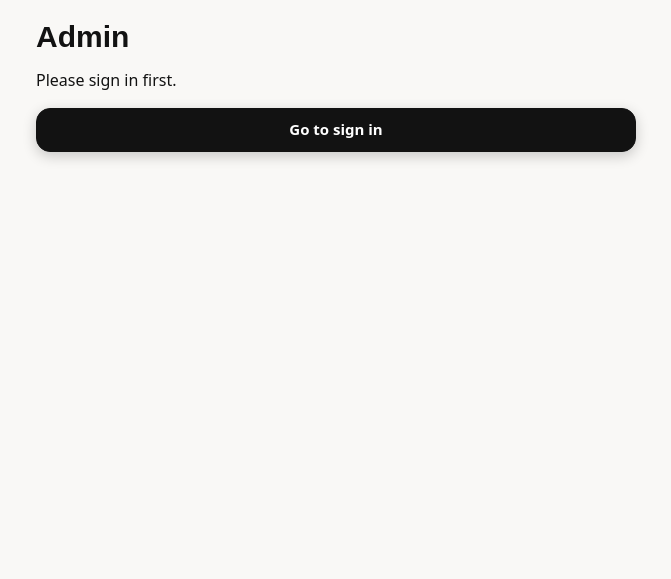
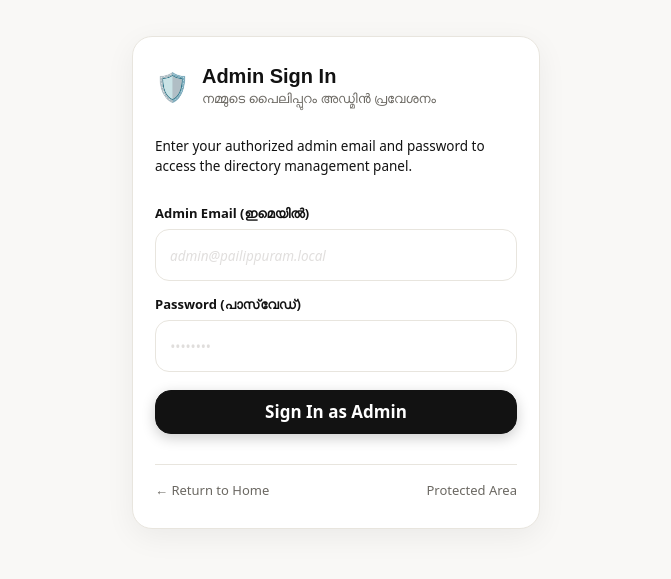
Before and after one commit to zaamil-ahammed/pailippuram, a Next.js app: page /admin in a window 1280 px wide. Shown: the top 579 px of the page, without its empty margins (304-975 px from the left). Built offline with nearby package versions, Linux system fonts and the light colour scheme; no server answers; a web font is replaced by a local one.

Commit message:
refactor: harden admin authentication and gate logic
Strengthened admin access control by requiring strict credential verification, implementing robust auth state handling with timeouts in `AdminGate`, and updating mock store defaults to improve security and reliability.

```diff
--- a/components/AdminGate.js
+++ b/components/AdminGate.js
@@ -1,51 +1,268 @@
 'use client';
-import { createContext, useContext, useEffect, useState } from 'react';
-import Link from 'next/link';
+import { createContext, useContext, useEffect, useState, useCallback } from 'react';
 import { supabase } from '../lib/supabase';
 
 const AdminContext = createContext(null);
 export const useAdmin = () => useContext(AdminContext);
 
-// Wraps every /admin page. Shows the page only to a signed-in admin.
-// This is a convenience: the real protection is the database rules (is_admin()).
+// Wraps every /admin page. Strictly verifies that the user is an authorized admin.
+// Never stalls on "Checking sign-in...": has a hard timeout and error boundaries.
+// Never allows single-button bypass: requires valid email and password credentials.
 export default function AdminGate({ children }) {
   const [state, setState] = useState({ status: 'loading', user: null });
+  const [loginEmail, setLoginEmail] = useState('');
+  const [loginPassword, setLoginPassword] = useState('');
+  const [loginError, setLoginError] = useState('');
+  const [isSubmitting, setIsSubmitting] = useState(false);
+
+  const checkAuth = useCallback(async () => {
+    try {
+      // 1. Fetch authenticated user with a 1.5s timeout safety race
+      const userPromise = supabase.auth.getUser();
+      const timeoutFallback = new Promise((resolve) =>
+        setTimeout(() => resolve({ data: { user: null }, timedOut: true }), 1500)
+      );
+
+      const userRes = await Promise.race([userPromise, timeoutFallback]);
+      const user = userRes?.data?.user;
+
+      if (!user) {
+        setState({ status: 'out', user: null });
+        return;
+      }
+
+      // 2. Verify admin rights
+      const rpcPromise = supabase.rpc('is_admin');
+      const rpcTimeout = new Promise((resolve) =>
+        setTimeout(() => resolve({ data: false, timedOut: true }), 1500)
+      );
+
+      const rpcRes = await Promise.race([rpcPromise, rpcTimeout]);
+      const isAllowed = Boolean(
+        rpcRes?.data === true ||
+        user?.role === 'admin' ||
+        user?.app_metadata?.role === 'admin' ||
+        user?.user_metadata?.role === 'admin'
+      );
+
+      if (isAllowed) {
+        setState({ status: 'ok', user });
+      } else {
+        setState({ status: 'denied', user });
+      }
+    } catch (err) {
+      console.warn('[AdminGate] Auth verification error:', err);
+      setState({ status: 'out', user: null });
+    }
+  }, []);
 
   useEffect(() => {
-    let cancelled = false;
-    (async () => {
-      const { data } = await supabase.auth.getUser();
-      if (!data?.user) return !cancelled && setState({ status: 'out', user: null });
-      const { data: ok } = await supabase.rpc('is_admin');
-      if (!cancelled) setState({ status: ok ? 'ok' : 'denied', user: data.user });
-    })();
+    let active = true;
+
+    // Safety timeout: transition out of loading within 2 seconds no matter what
+    const safetyTimer = setTimeout(() => {
+      if (active) {
+        setState((prev) => (prev.status === 'loading' ? { status: 'out', user: null } : prev));
+      }
+    }, 2000);
+
+    checkAuth().catch(() => {
+      if (active) setState({ status: 'out', user: null });
+    });
+
     return () => {
-      cancelled = true;
+      active = false;
+      clearTimeout(safetyTimer);
     };
-  }, []);
+  }, [checkAuth]);
+
+  async function handleSignIn(e) {
+    e.preventDefault();
+    setIsSubmitting(true);
+    setLoginError('');
+
+    try {
+      const email = loginEmail.trim();
+      const password = loginPassword.trim();
+
+      if (!email) {
+        setLoginError('Please enter your admin email address.');
+        setIsSubmitting(false);
+        return;
+      }
+
+      if (!password) {
+        setLoginError('Please enter your admin password.');
+        setIsSubmitting(false);
+        return;
+      }
+
+      const { data, error } = await supabase.auth.signInWithPassword({ email, password });
+
+      if (error || !data?.user) {
+        setLoginError(error?.message || 'Invalid email or password. Please verify credentials.');
+        setIsSubmitting(false);
+        return;
+      }
+
+      // Re-check authentication immediately with newly granted credentials
+      await checkAuth();
+    } catch (err) {
+      setLoginError(err?.message || 'Sign in failed. Please try again.');
+    } finally {
+      setIsSubmitting(false);
+    }
+  }
 
   async function signOut() {
-    await supabase.auth.signOut();
-    window.location.href = '/login';
+    try {
+      await supabase.auth.signOut();
+    } catch {
+      // ignore
+    }
+    setState({ status: 'out', user: null });
   }
 
-  if (state.status === 'loading') return <div className="page"><main className="body"><p className="muted">Checking sign-in...</p></main></div>;
-  if (state.status === 'out')
+  // 1. Loading state (Never stuck: auto-transitions or user can click Cancel)
+  if (state.status === 'loading') {
     return (
-      <div className="page"><main className="body">
-        <h1>Admin</h1>
-        <p>Please sign in first.</p>
-        <Link className="btn dark" href="/login">Go to sign in</Link>
-      </main></div>
+      <div className="page">
+        <main className="body" style={{ padding: '48px 16px', maxWidth: 440, margin: '0 auto', textAlign: 'center' }}>
+          <div className="card" style={{ padding: '32px 24px', borderRadius: 20 }}>
+            <div
+              style={{
+                display: 'inline-block',
+                width: 32,
+                height: 32,
+                border: '3px solid var(--border)',
+                borderTopColor: 'var(--gold-dark)',
+                borderRadius: '50%',
+                animation: 'spin 0.8s linear infinite',
+                marginBottom: 16,
+              }}
+            />
+            <h2 style={{ fontSize: 18, margin: '0 0 6px' }}>Checking sign-in...</h2>
+            <p className="muted small" style={{ margin: '0 0 20px' }}>
+              Verifying admin credentials · കാത്തിരിക്കുക
+            </p>
+            <button
+              type="button"
+              className="btn"
+              onClick={() => setState({ status: 'out', user: null })}
+              style={{ fontSize: 12.5 }}
+            >
+              Cancel & Show Sign In Form
+            </button>
+          </div>
+        </main>
+      </div>
     );
-  if (state.status === 'denied')
+  }
+
+  // 2. Not signed in: Show standard, credential-protected sign-in form
+  // No single-button bypass: requires both email and password!
+  if (state.status === 'out') {
     return (
-      <div className="page"><main className="body">
-        <h1>No access</h1>
-        <p>This account is not an admin.</p>
-        <button type="button" className="btn" onClick={signOut}>Sign out</button>
-      </main></div>
+      <div className="page">
+        <main className="body" style={{ padding: '36px 16px', maxWidth: 440, margin: '0 auto' }}>
+          <div className="card" style={{ padding: '28px 22px', borderRadius: 20, boxShadow: '0 8px 30px rgba(0,0,0,0.06)' }}>
+            <div style={{ display: 'flex', alignItems: 'center', gap: 12, marginBottom: 18 }}>
+              <span style={{ fontSize: 28 }} role="img" aria-label="Lock">🛡️</span>
+              <div>
+                <h1 style={{ margin: 0, fontSize: 20, fontWeight: 700 }}>Admin Sign In</h1>
+                <p className="muted small" style={{ margin: '2px 0 0' }}>നമ്മുടെ പൈലിപ്പുറം അഡ്മിൻ പ്രവേശനം</p>
+              </div>
+            </div>
+
+            <p style={{ fontSize: 13.5, lineHeight: 1.5, color: 'var(--ink)', marginBottom: 18 }}>
+              Enter your authorized admin email and password to access the directory management panel.
+            </p>
+
+            <form onSubmit={handleSignIn} style={{ display: 'flex', flexDirection: 'column', gap: 14 }}>
+              <div className="field">
+                <label htmlFor="gate-email" style={{ fontWeight: 600, fontSize: 13 }}>
+                  Admin Email (ഇമെയിൽ)
+                </label>
+                <input
+                  id="gate-email"
+                  type="email"
+                  autoComplete="username"
+                  placeholder="admin@pailippuram.local"
+                  value={loginEmail}
+                  onChange={(e) => setLoginEmail(e.target.value)}
+                  required
+                  style={{ width: '100%', height: 44 }}
+                />
+              </div>
+
+              <div className="field">
+                <label htmlFor="gate-pass" style={{ fontWeight: 600, fontSize: 13 }}>
+                  Password (പാസ്‌വേഡ്)
+                </label>
+                <input
+                  id="gate-pass"
+                  type="password"
+                  autoComplete="current-password"
+                  placeholder="••••••••"
+                  value={loginPassword}
+                  onChange={(e) => setLoginPassword(e.target.value)}
+                  required
+                  style={{ width: '100%', height: 44 }}
+                />
+              </div>
+
+              {loginError && (
+                <div style={{ background: '#fef2f2', border: '1px solid #fecaca', borderRadius: 8, padding: '10px 12px', color: '#991b1b', fontSize: 13 }}>
+                  {loginError}
+                </div>
+              )}
+
+              <button
+                type="submit"
+                className="btn dark big"
+                disabled={isSubmitting}
+                style={{ width: '100%', minHeight: 44, marginTop: 4, fontWeight: 600 }}
+              >
+                {isSubmitting ? 'Verifying credentials...' : 'Sign In as Admin'}
+              </button>
+            </form>
+
+            <div style={{ marginTop: 20, paddingTop: 16, borderTop: '1px solid var(--border)', display: 'flex', justifyContent: 'space-between', alignItems: 'center' }}>
+              <a href="/" style={{ fontSize: 13, color: 'var(--text-muted)', textDecoration: 'none' }}>
+                ← Return to Home
+              </a>
+              <span className="small muted">Protected Area</span>
+            </div>
+          </div>
+        </main>
+      </div>
     );
+  }
 
+  // 3. User authenticated, but not an admin
+  if (state.status === 'denied') {
+    return (
+      <div className="page">
+        <main className="body" style={{ padding: '36px 16px', maxWidth: 460, margin: '0 auto' }}>
+          <div className="card" style={{ padding: '28px 22px', borderRadius: 20 }}>
+            <h1 style={{ fontSize: 20, margin: '0 0 8px' }}>Access Denied</h1>
+            <p className="muted" style={{ margin: '0 0 16px' }}>
+              The account <strong>{state.user?.email || 'this user'}</strong> is not listed as an administrator.
+            </p>
+            <div className="btnrow">
+              <button type="button" className="btn dark" onClick={signOut}>
+                Sign out & use another account
+              </button>
+              <a href="/" className="btn">
+                Go Home
+              </a>
+            </div>
+          </div>
+        </main>
+      </div>
+    );
+  }
+
+  // 4. Authenticated admin: render children
   return <AdminContext.Provider value={{ user: state.user, signOut }}>{children}</AdminContext.Provider>;
 }
```
Also changed, not shown: app/login/page.js (+5 -2 lines), lib/mockStore.js, lib/supabase.js.
